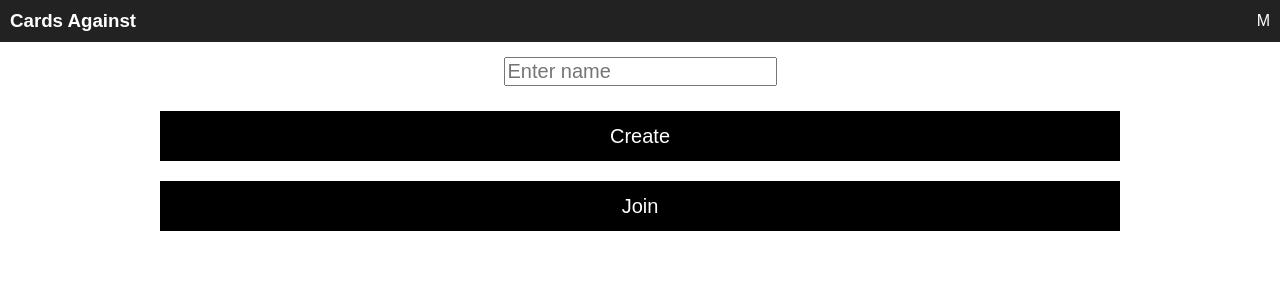
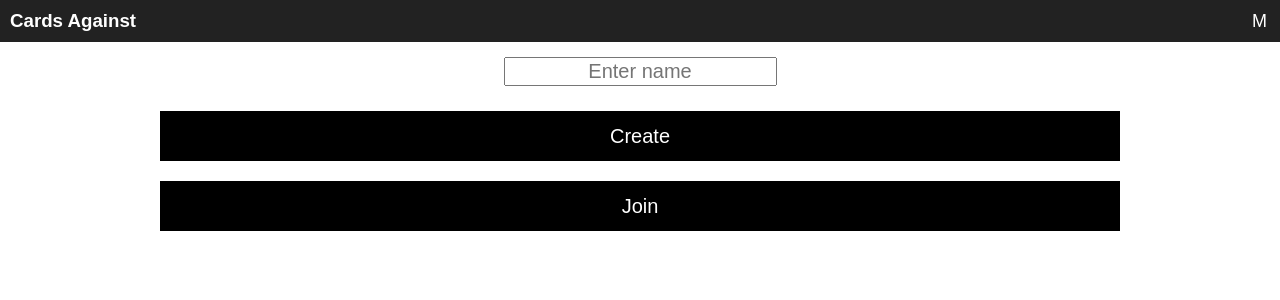
Before and after one commit to hewhowearspants/Cards-Against-Your-Sanity, a React (Create React App) app in the folder client/: page / in a window 1280 px wide. Shown: the top 300 px of the page. Built offline with nearby package versions, Linux system fonts and the light colour scheme; no server answers.

Commit message:
more stylin

```diff
--- a/client/src/App.css
+++ b/client/src/App.css
@@ -32,6 +32,7 @@ button {
 .home input {
   font-size: 20px;
   margin: 15px;
+  text-align: center;
 }
 
 p, h3 {
@@ -46,6 +47,11 @@ header {
   display: flex;
   justify-content: space-between;
   align-items: center;
+}
+
+.menu-button {
+  padding: 0px 3px;
+  font-size: 18px;
 }
 
 .menu {
```
